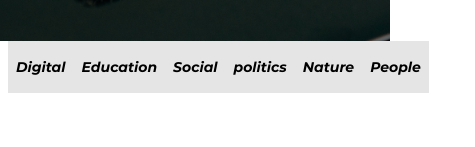
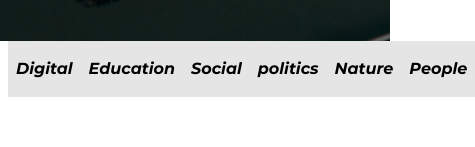
Before and after one commit to IlhamPratama1/TheArrowNews-Website-ReactJs, a React (Create React App) app: page / in a window 390 px wide. Shown: the part 471-618 px from the top of the page, 475 px wide, since content can reach past the window. Built offline with nearby package versions, Linux system fonts and the light colour scheme; no server answers; a web font is replaced by a local one.

Commit message:
update view post by user

```diff
--- a/src/App.js
+++ b/src/App.js
@@ -13,6 +13,7 @@ import Navbar from './views/templates/navbar';
 import Sidebar from './views/templates/sidebar';
 import SearchPost from './views/posts/searchPost';
 import Footer from './views/templates/footer';
+import UserPost from './views/posts/userPost';
 
 function App() {
   const [ sidebarOpen, setSideOpen ] = useState(false);
@@ -39,6 +40,7 @@ function App() {
             <Switch>
               <Route exact path="/" component={Home} />
               <Route path="/category/:slug" component={CategoryPost} />
+              <Route path="/author/:user" component={UserPost} />
               <Route path="/search/:slug" component={SearchPost} />
               <Route path="/login" component={LoginView} />
               <Route path="/register" component={RegisterView} />
--- a/src/views/home/index.js
+++ b/src/views/home/index.js
@@ -113,12 +113,12 @@ export default function HomeIndex() {
 
                 <div className="lg:flex justify-between px-2 lg:px-32">
                     <div className="flex">
-                        <Link to="/category/digital" className="font-mont font-semibold bg-gray text-sm py-4 px-2 lg:text-lg lg:py-7 lg:px-8">Digital</Link>
-                        <Link to="/category/education" className="font-mont font-semibold bg-gray text-sm py-4 px-2 lg:text-lg lg:py-7 lg:px-8">Education</Link>
-                        <Link to="/category/social" className="font-mont font-semibold bg-gray text-sm py-4 px-2 lg:text-lg lg:py-7 lg:px-8">Social</Link>
-                        <Link to="/category/politics" className="font-mont font-semibold bg-gray text-sm py-4 px-2 lg:text-lg lg:py-7 lg:px-8">politics</Link>
-                        <Link to="/category/nature" className="font-mont font-semibold bg-gray text-sm py-4 px-2 lg:text-lg lg:py-7 lg:px-8">Nature</Link>
-                        <Link to="/category/people" className="font-mont font-semibold bg-gray text-sm py-4 px-2 lg:text-lg lg:py-7 lg:px-8">People</Link>
+                        <Link to="/category/digital" className="font-mont font-semibold bg-gray text-md py-4 px-2 lg:text-lg lg:py-7 lg:px-8">Digital</Link>
+                        <Link to="/category/education" className="font-mont font-semibold bg-gray text-md py-4 px-2 lg:text-lg lg:py-7 lg:px-8">Education</Link>
+                        <Link to="/category/social" className="font-mont font-semibold bg-gray text-md py-4 px-2 lg:text-lg lg:py-7 lg:px-8">Social</Link>
+                        <Link to="/category/politics" className="font-mont font-semibold bg-gray text-md py-4 px-2 lg:text-lg lg:py-7 lg:px-8">politics</Link>
+                        <Link to="/category/nature" className="font-mont font-semibold bg-gray text-md py-4 px-2 lg:text-lg lg:py-7 lg:px-8">Nature</Link>
+                        <Link to="/category/people" className="font-mont font-semibold bg-gray text-md py-4 px-2 lg:text-lg lg:py-7 lg:px-8">People</Link>
                     </div>
                     {auth.user ?
                     <div className="invisible flex items-center  lg:visible">
@@ -179,13 +179,13 @@ export default function HomeIndex() {
                             <div className="space-y-4">
                                 <Link to={`/category/${posts.data[0].category_name}`} className="uppercase font-mont font-bold text-md text-yellow">{posts.data[0].category_name}</Link>
                                 <Link to={"/post/single/" + posts.data[0].slug}><h1 className="font-bold font-oswald text-4xl">{posts.data[0].title}</h1></Link>
-                                <div className="flex items-center space-x-4">
+                                <Link to={"/author/" + posts.data[0].author_name} className="flex items-center space-x-4">
                                     <img alt="author" src={posts.data[0].author_image} className="w-12 h-12 rounded-full" />
                                     <p className="font-mont" style={{
                                         'textDecoration': 'underline',
                                         'textDecorationColor': '#FCA311',
                                     }}>{posts.data[0].author_name}</p>
-                                </div>
+                                </Link>
                                 <p className="font-cooper">{(posts.data[0].excerpt).slice(0, 375)}...</p>
                                 <div className="flex items-center space-x-4">
                                     <img alt="like" src="/static/icons/file.svg" className="w-6	h-6" />
--- a/src/views/posts/author/author.js
+++ b/src/views/posts/author/author.js
@@ -1,4 +1,5 @@
 import React, { useState } from 'react';
+import { Link } from 'react-router-dom';
 
 export default function AuthorView({ profile, username, email, about}) {
     const [ imageLoaded, setImageLoaded ] = useState(false);
@@ -10,7 +11,7 @@ export default function AuthorView({ profile, username, email, about}) {
     const imageStyle = !imageLoaded ? "hidden" : "w-14 h-14 rounded-full";
 
     return(
-        <div className="text-center space-y-2 mb-12">
+        <Link to={"/author/" + username} className="text-center space-y-2 mb-12">
             <div className="flex justify-center">
                 {!imageLoaded &&
                 <div className="w-14 h-14 rounded-full animate-pulse bg-gray"></div> }
@@ -24,6 +25,6 @@ export default function AuthorView({ profile, username, email, about}) {
             <div className="flex justify-center">
                 <p className="w-4/6 font-mont">{about}</p>
             </div>
-        </div>
+        </Link>
     );
 }
--- a/src/views/posts/cards/landCard.js
+++ b/src/views/posts/cards/landCard.js
@@ -20,13 +20,13 @@ export default function LandCard({ image, category, title, author, excerpt, view
             <div className="col-span-2 space-y-2">
                 <Link to={`/category/${category}`} className="uppercase font-mont font-bold text-md text-yellow text-sm">{category}</Link>
                 <Link to={"/post/single/" + slug} ><h1 className="font-bold font-oswald text-2xl">{title}</h1></Link>
-                <div className="flex items-center space-x-2">
+                <Link to={"/author/" + author} className="flex items-center space-x-2">
                     <img alt="author" src={profile} className="w-9 h-9 rounded-full" />
                     <p className="font-mont text-sm" style={{
                         'textDecoration': 'underline',
                         'textDecorationColor': '#FCA311',
                     }}>{author}</p>
-                </div>
+                </Link>
                 <p className="font-cooper">{excerpt.slice(0, 370)}...</p>
                 <div className="flex items-center space-x-4">
                     <img alt="like" src="/static/icons/file.svg" className="w-4	h-4" />
--- a/src/views/posts/cards/miniCard.js
+++ b/src/views/posts/cards/miniCard.js
@@ -18,10 +18,10 @@ export default function MiniCard({ img, title, category, author, slug }) {
                 <Link to={"/post/single/" + slug} ><img onLoad={handleImageLoaded} className={imageStyle} alt="headline" src={img} /></Link>
                 <Link to={`/category/${category}`} className="uppercase font-mont font-bold text-md text-yellow">{category}</Link>
                 <Link to={"/post/single/" + slug} ><h1 className="font-bold font-oswald text-2xl">{title}</h1></Link>
-                <p className="font-mont text-sm" style={{
+                <Link to={"/author/" + author} className="font-mont text-sm" style={{
                     'textDecoration': 'underline',
                     'textDecorationColor': '#FCA311',
-                }}>{author}</p>
+                }}>{author}</Link>
             </div>
         </div>
     );
```
Also changed, not shown: src/views/posts/single.js (+5 -4 lines), src/views/posts/userPost.js (renamed from src/views/posts/categoryPost.js, +6 -6 lines).
